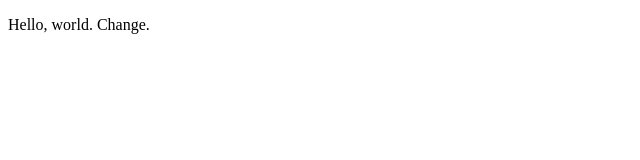
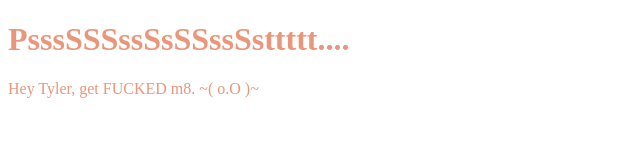
Before and after one commit to mbataineh96/project1, a plain HTML site: page index.html in a window 1280 px wide. Shown: the whole page, without its empty margins (0-640 px from the left). Drawn offline with Linux system fonts and the light colour scheme.

Commit message:
Personal message to Tyler.

```diff
--- a/index.html
+++ b/index.html
@@ -4,7 +4,14 @@
     <title>Thoughts4Tots</title>
 </header>
 
+<style>
+    body {
+        color: darksalmon
+    }
+</style>
+
 <body>
-    <p>Hello, world. Change.</p>
+    <h1>PsssSSSssSsSSssSsttttt....</h1>
+    <p>Hey Tyler, get FUCKED m8. ~( o.O )~</p>
 </body>
 </html>
```
